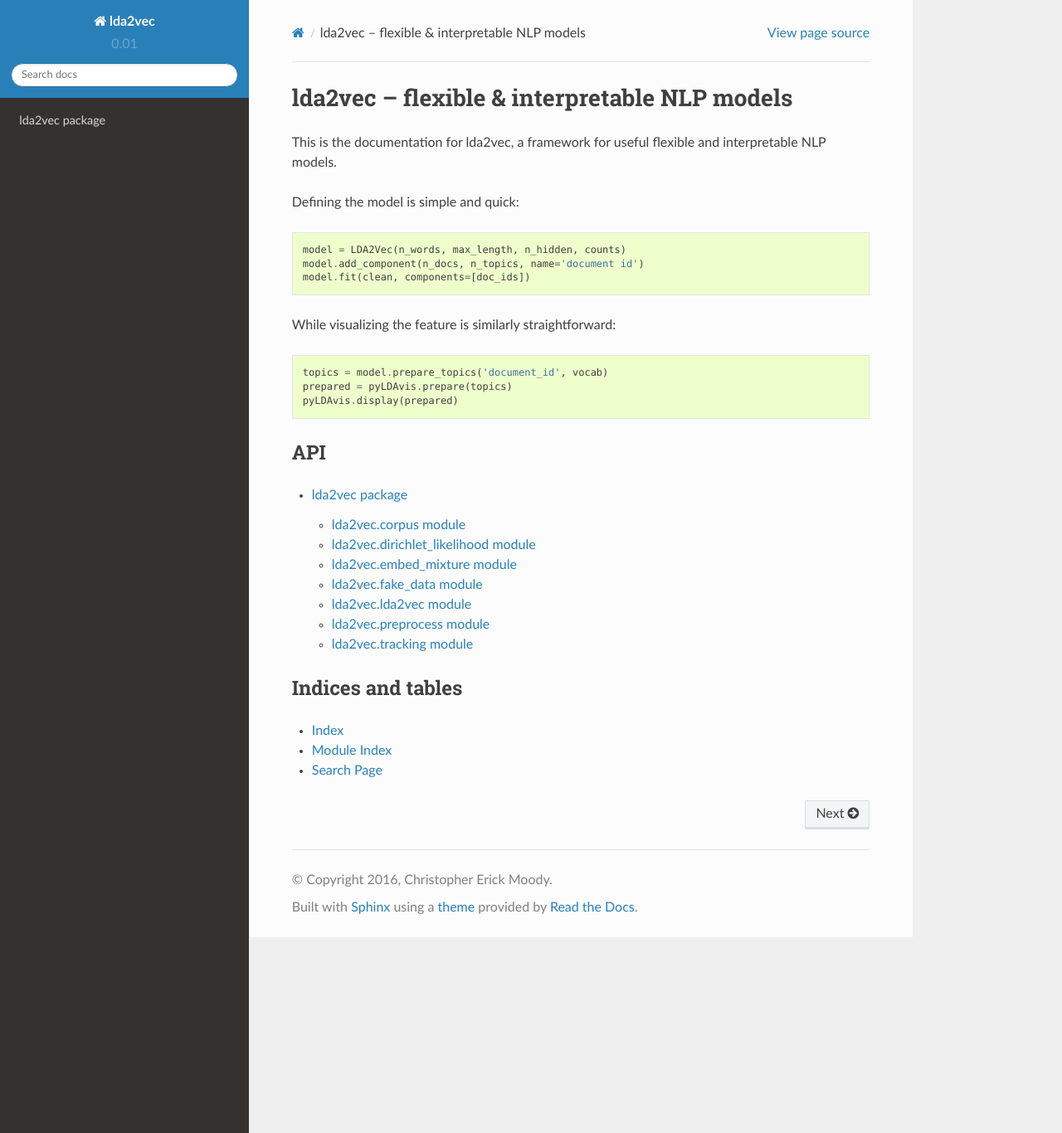
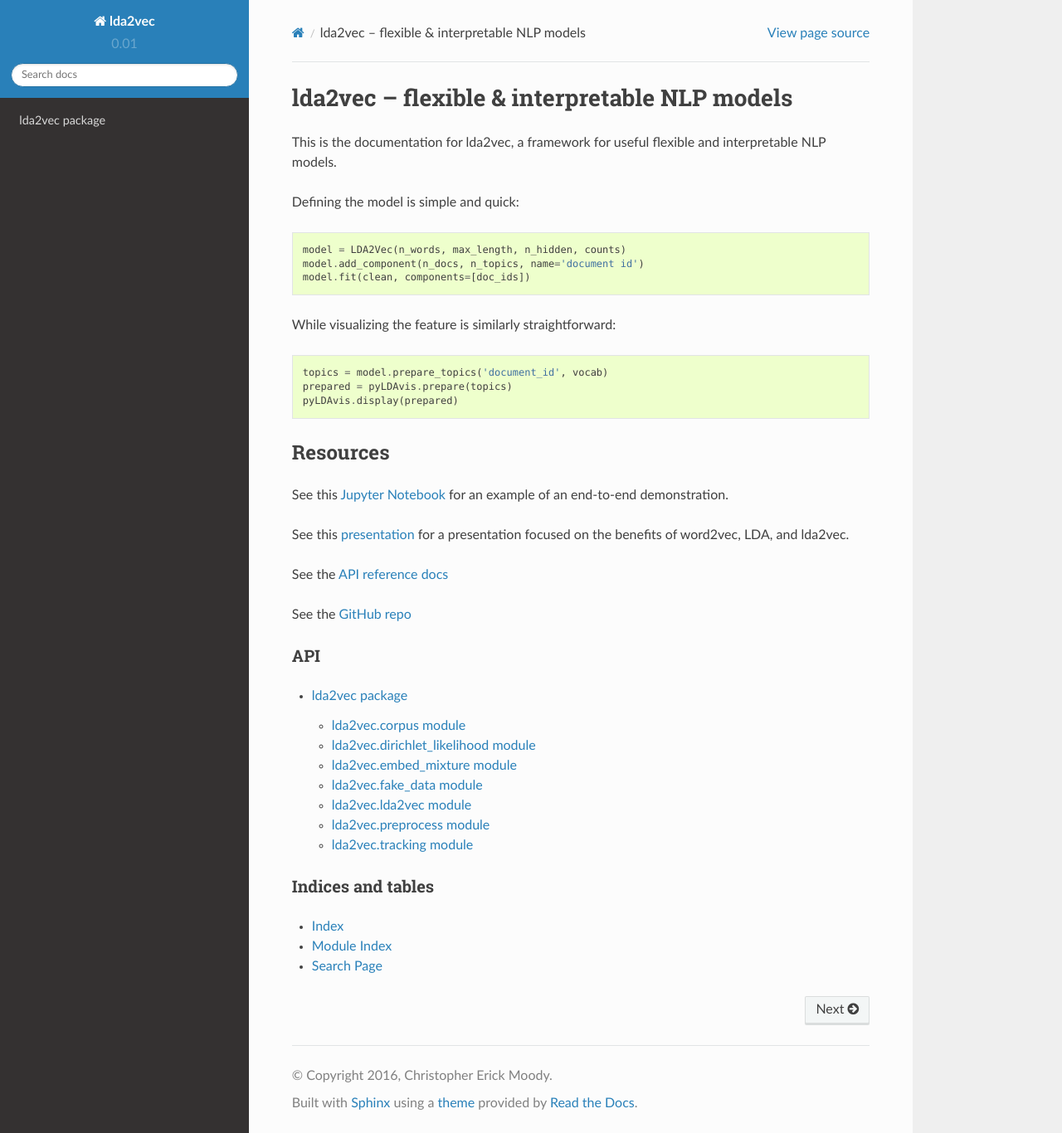
Before and after one commit to cemoody/lda2vec, a Sphinx documentation site: the page built from docs/index.rst, in a window 1280 px wide and 1366 px high. Shown: the whole window at 83% size. Built offline with Sphinx 7.4.7 and the Read the Docs theme 2.0.0, drawn with Linux system fonts in a browser that asks for light colours.

Commit message:
Added resource links to the docs

```diff
--- a/docs/index.rst
+++ b/docs/index.rst
@@ -17,6 +17,18 @@ While visualizing the feature is similarly straightforward::
     prepared = pyLDAvis.prepare(topics)
     pyLDAvis.display(prepared)
 
+Resources
+---------
+See this `Jupyter Notebook <http://nbviewer.jupyter.org/github/cemoody/lda2vec/blob/master/examples/twenty_newsgroups/lda.ipynb>`_
+for an example of an end-to-end demonstration.
+
+See this `presentation <http://www.slideshare.net/ChristopherMoody3/word2vec-lda-and-introducing-a-new-hybrid-algorithm-lda2vec-57135994>`_
+for a presentation focused on the benefits of word2vec, LDA, and lda2vec.
+
+See the `API reference docs <https://lda2vec.readthedocs.org/en/latest/>`_
+
+See the `GitHub repo <https://github.com/cemoody/lda2vec>`_
+
 API
 ===
 .. toctree::
```
